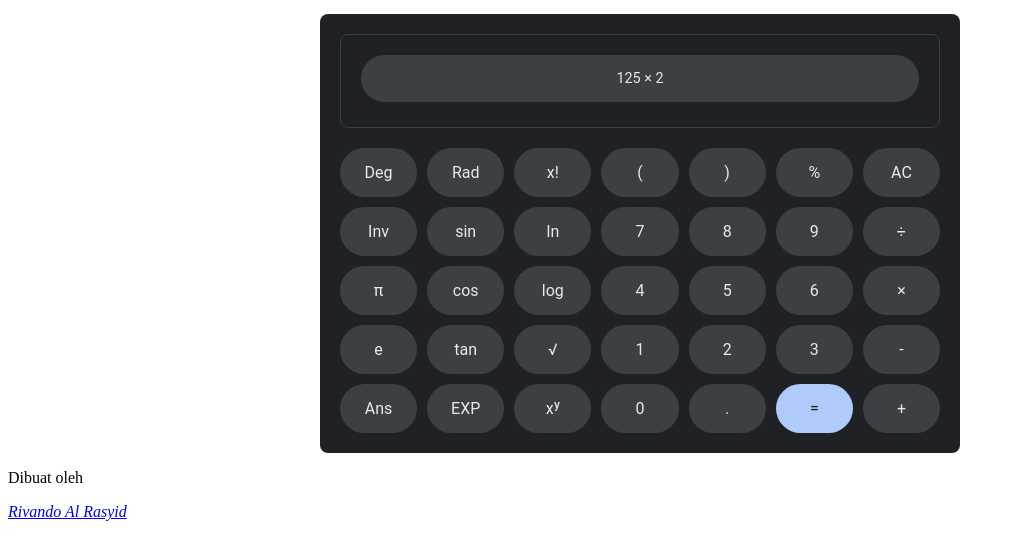
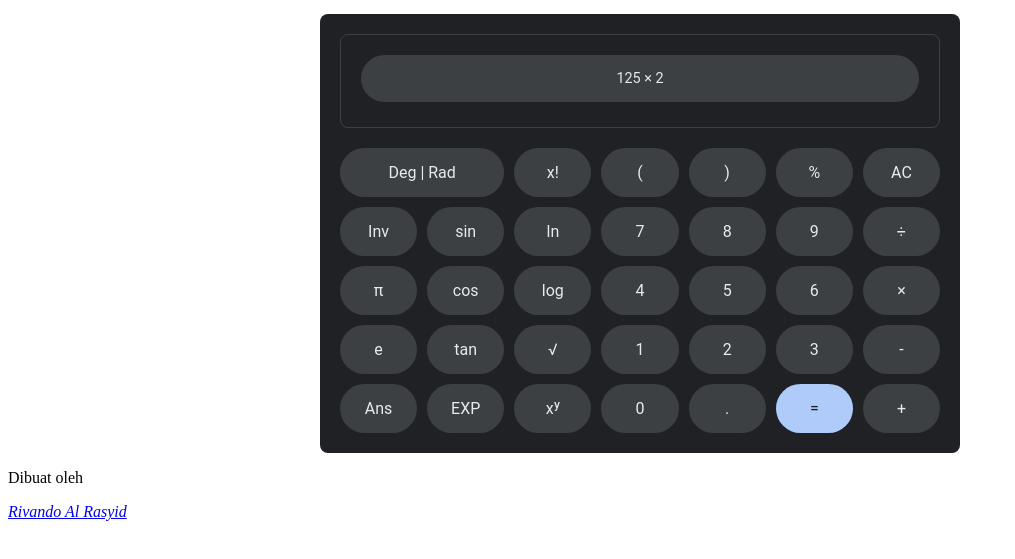
Before and after one commit to rivando-al-rasyid/koda-b7-web3, a plain HTML site: page minitask3.html in a window 1280 px wide. Shown: the part 123-682 px from the top of the page, without its empty margins (0-1015 px from the left). Drawn offline with Linux system fonts and the light colour scheme; a web font is replaced by a local one.

Commit message:
fix : Deg | radian button

```diff
--- a/minitask3.html
+++ b/minitask3.html
@@ -39,8 +39,8 @@
 <section class="calbody">
   <div class="cal-screen">
     <div class="screen-history">125 × 2</div>
-  </div>  <div class="btn-sci">Deg</div>
-  <div class="btn-sci">Rad</div>
+  </div>
+  <div class="btn-sci btn-double">Deg | Rad</div>
   <div class="btn-sci">x!</div>
   <div class="btn-sci">(</div>
   <div class="btn-sci">)</div>
--- a/styles/style3.css
+++ b/styles/style3.css
@@ -1,4 +1,3 @@
-/* Update the grid to accommodate the screen at the top */
 .calbody {
   display: grid;
   /* 7 columns for the desktop scientific view */
@@ -11,9 +10,8 @@
   border-radius: 8px;
 }
 
-/* Screen Styling */
 .cal-screen {
-  grid-column: span 7; /* Spans across all columns */
+  grid-column: span 7;
   background-color: #202124;
   color: #e8eaed;
   text-align: right;
@@ -74,3 +72,18 @@
     padding: 18px 0;
   }
 }
+
+.btn-sci:first-of-type {
+  grid-column: span 2;
+}
+
+.btn-double {
+  grid-column: span 2 !important;
+}
+
+/* Optional: Ensure the text stays centered even when wide */
+.btn-sci {
+  display: flex;
+  align-items: center;
+  justify-content: center;
+}
```
